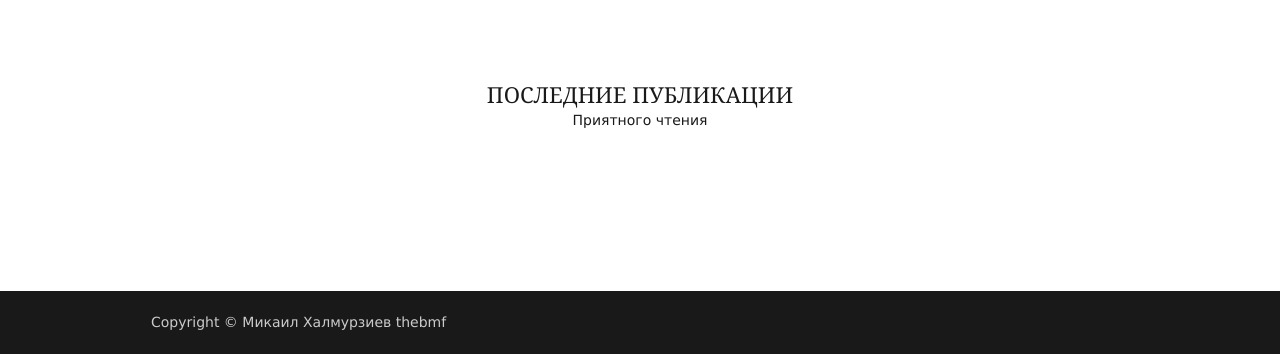
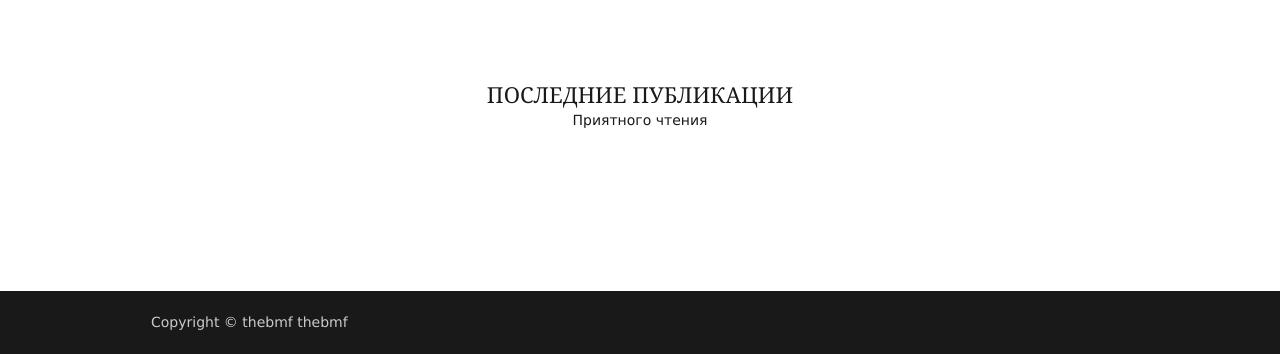
Before and after one commit to thebmf/DjangoBlog, a Django app: page / in a window 1280 px wide. Shown: the part 640-994 px from the top of the page. Run offline with Django 3.2, Linux system fonts and the light colour scheme; data that the repository does not hold is empty.

Commit message:
Update base.html

```diff
--- a/mysite/blog/templates/base.html
+++ b/mysite/blog/templates/base.html
@@ -27,7 +27,7 @@
             {% endblock content %}
             <div class="wrapper row5">
                 <div id="copyright" class="hoc clear">
-                    <p class="fl_left">Copyright &copy; Микаил Халмурзиев <a href="#">thebmf</a></p>
+                    <p class="fl_left">Copyright &copy; thebmf <a href="#">thebmf</a></p>
                 </div>
             </div>
             <a id="backtotop" href="#top"><i class="fa fa-chevron-up"></i></a>
```
